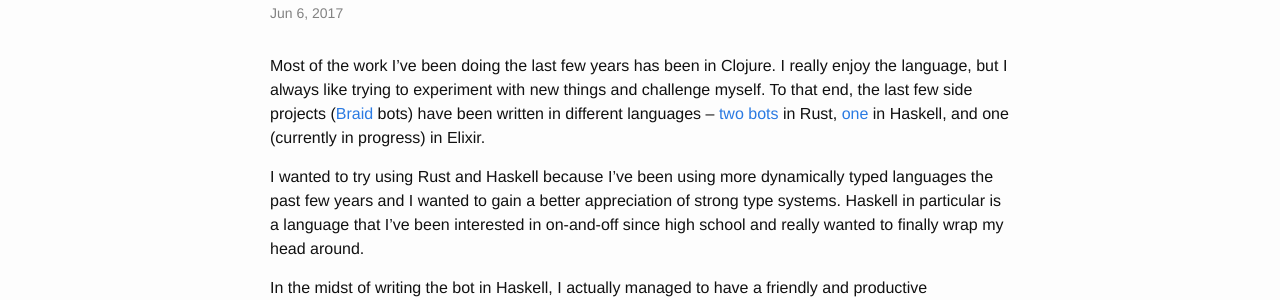
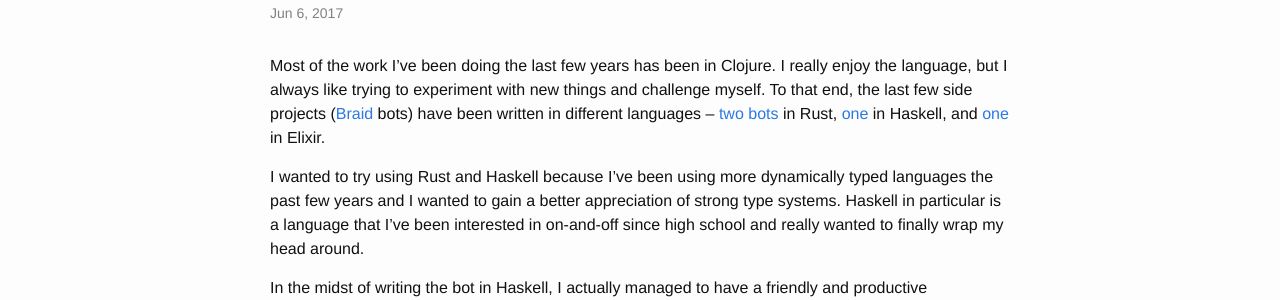
Before and after one commit to jamesnvc/occasionallycogent, a Jekyll site: the page built from _posts/2017-06-06-static-type-systems.md, in a window 1280 px wide. Shown: the part 146-446 px from the top of the page. Built offline with Jekyll 4.4.1, drawn with Linux system fonts in a browser that asks for light colours.

```diff
--- a/_posts/2017-06-06-static-type-systems.md
+++ b/_posts/2017-06-06-static-type-systems.md
@@ -6,7 +6,7 @@ date: 2017-06-06 10:48:25
 
 Most of the work I've been doing the last few years has been in Clojure.
 I really enjoy the language, but I always like trying to experiment with new things and challenge myself.
-To that end, the last few side projects ([Braid][braid] bots) have been written in different languages -- [two][giphybot] [bots][octocat] in Rust, [one][greeterbot] in Haskell, and one (currently in progress) in Elixir.
+To that end, the last few side projects ([Braid][braid] bots) have been written in different languages -- [two][giphybot] [bots][octocat] in Rust, [one][greeterbot] in Haskell, and [one][emailbot] in Elixir.
 
  I wanted to try using Rust and Haskell because I've been using more dynamically typed languages the past few years and I wanted to gain a better appreciation of strong type systems.
  Haskell in particular is a language that I've been interested in on-and-off since high school and really wanted to finally wrap my head around.
```
Also changed, not shown: other parts of _posts/2017-06-06-static-type-systems.md (+1 -0 lines).
